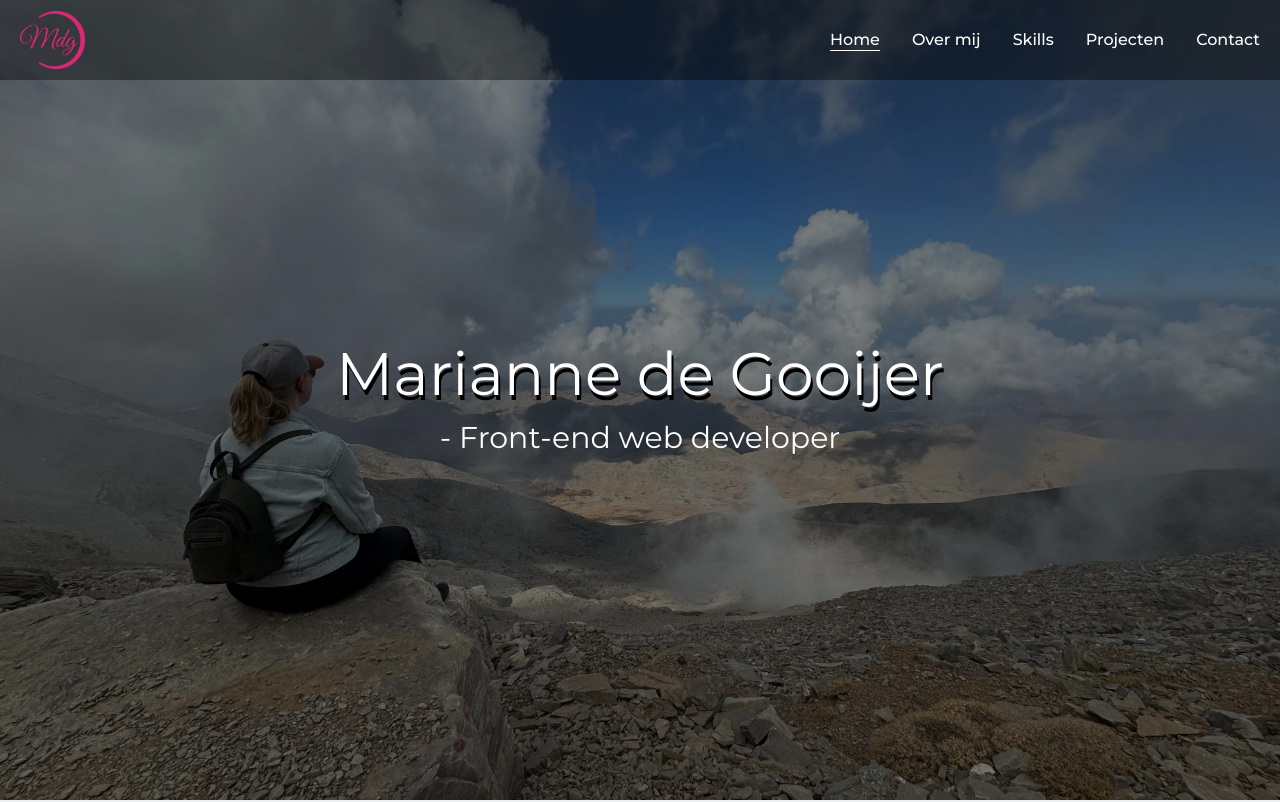
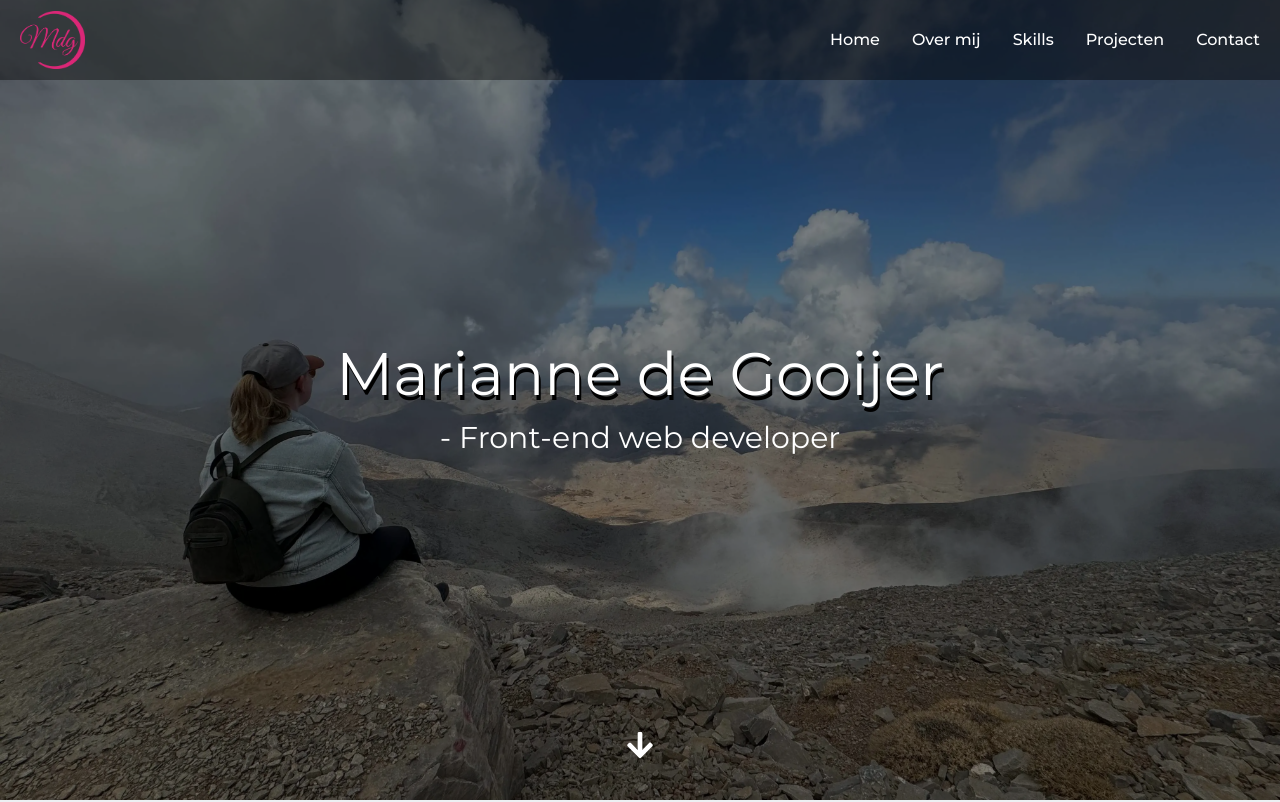
Before and after one commit to Marianne-de-Gooijer/portfolio, a Next.js app: page / in a window 1280 px wide. Shown: the top 802 px of the page. Built offline with nearby package versions, Linux system fonts and the light colour scheme.

Commit message:
Kleine aanpassingen aan hele site

```diff
--- a/src/components/Hero.js
+++ b/src/components/Hero.js
@@ -1,4 +1,5 @@
 import Image from "next/image";
+import { FaArrowDown } from "react-icons/fa";
 
 import styles from "@/styles/Hero.module.css";
 import heroImage from "../../public/images/hero-programmer.webp";
@@ -25,6 +26,9 @@ function Hero() {
             </p>
           </div>
         </div>
+        <div className="absolute bottom-10 left-1/2 transform -translate-x-1/2 text-3xl text-white ">
+          <FaArrowDown className={styles.bounce} />
+        </div>
       </section>
     </>
   );
--- a/src/components/NavBar.js
+++ b/src/components/NavBar.js
@@ -19,22 +19,6 @@ function NavBar() {
     setNav(!nav);
   }
 
-  function NavLink({ href, title, className = "" }) {
-    const router = useRouter();
-    return (
-      <Link href={href} className={`${className} relative group`}>
-        {title}
-        <span
-          className={`h-[1px] inline-block bg-white absolute left-0 -bottom-0.5 group-hover:w-full transition-[width] ease duration-300 ${
-            router.asPath === href ? "w-full" : "w-0"
-          }`}
-        >
-          &nbsp;
-        </span>
-      </Link>
-    );
-  }
-
   return (
     <header
       className="fixed w-full h-20 z-[100] font-medium bg-darkTrans text-white
@@ -47,19 +31,27 @@ function NavBar() {
         <nav>
           <ul className="hidden md:flex">
             <li>
-              <NavLink href="/" title="Home" className="mr-8" />
+              <Link href="/" className="mr-8 hover:font-bold">
+                Home
+              </Link>
             </li>
             <li>
-              <NavLink href="/#about" title="Over mij" className="mr-8" />
+              <Link href="/#about" className="mr-8 hover:font-bold">
+                Over mij
+              </Link>
             </li>
             <li>
-              <NavLink href="/#skills" title="Skills" className="mr-8" />
+              <Link href="/#skills" className="mr-8 hover:font-bold">
+                Skills
+              </Link>
             </li>
             <li>
-              <NavLink href="/#projecten" title="Projecten" className="mr-8" />
+              <Link href="/#projects" className="mr-8 hover:font-bold">
+                Projecten
+              </Link>
             </li>
             <li>
-              <NavLink href="/#contact" title="Contact" />
+              <Link href="/#contact" className="hover:font-bold">Contact</Link>
             </li>
           </ul>
           <div onClick={handleNav} className="md:hidden cursor-pointer">
@@ -95,19 +87,19 @@ function NavBar() {
           <nav className="py-8 flex flex-col">
             <ul>
               <li className="py-4">
-                <NavLink href="/" title="Home" />
+                <Link href="/">Home</Link>
               </li>
               <li className="py-4">
-                <NavLink href="/#overMij" title="Over mij" />
+                <Link href="/#about">Over mij</Link>
               </li>
               <li className="py-4">
-                <NavLink href="/#skills" title="Skills" />
+                <Link href="/#skills">Skills</Link>
               </li>
               <li className="py-4">
-                <NavLink href="/#projecten" title="Projecten" />
+                <Link href="/#projects">Projecten</Link>
               </li>
               <li className="py-4">
-                <NavLink href="/#contact" title="Contact" />
+                <Link href="/#contact">Contact</Link>
               </li>
             </ul>
             <div className="pt-20">
--- a/src/components/Skills.js
+++ b/src/components/Skills.js
@@ -1,5 +1,5 @@
 import { useState } from 'react';
-import { SiHtml5, SiCss3, SiJavascript, SiReact, SiTailwindcss, SiGithub, SiPhp, SiWordpress, SiMysql } from 'react-icons/si';
+import { SiHtml5, SiCss3, SiJavascript, SiReact, SiTailwindcss, SiGithub, SiLaravel, SiWordpress, SiMysql } from 'react-icons/si';
 
 const skills = [
   { name: 'HTML', Icon: SiHtml5 },
@@ -8,7 +8,7 @@ const skills = [
   { name: 'React', Icon: SiReact },
   { name: 'Tailwind', Icon: SiTailwindcss },
   { name: 'Github', Icon: SiGithub },
-  { name: 'Php', Icon: SiPhp },
+  { name: 'Laravel', Icon: SiLaravel },
   { name: 'Wordpress', Icon: SiWordpress },
   { name: 'My sql', Icon: SiMysql },
 ];
--- a/src/styles/Hero.module.css
+++ b/src/styles/Hero.module.css
@@ -1,3 +1,19 @@
 .textShadow {
     text-shadow: black 2px 5px;
 }
+
+@keyframes bounce {
+    0%, 20%, 50%, 80%, 100% {
+      transform: translateY(0);
+    }
+    40% {
+      transform: translateY(-10px);
+    }
+    60% {
+      transform: translateY(-5px);
+    }
+  }
+
+  .bounce {
+    animation: bounce 2s infinite;
+  }
--- a/src/styles/globals.css
+++ b/src/styles/globals.css
@@ -8,7 +8,7 @@ html {
 
 /* Stijlen voor de scrollbalk */
 ::-webkit-scrollbar {
-  width: 10px; /* Breedte van de scrollbalk */
+  width: 8px; /* Breedte van de scrollbalk */
 }
 
 ::-webkit-scrollbar-track {
```
